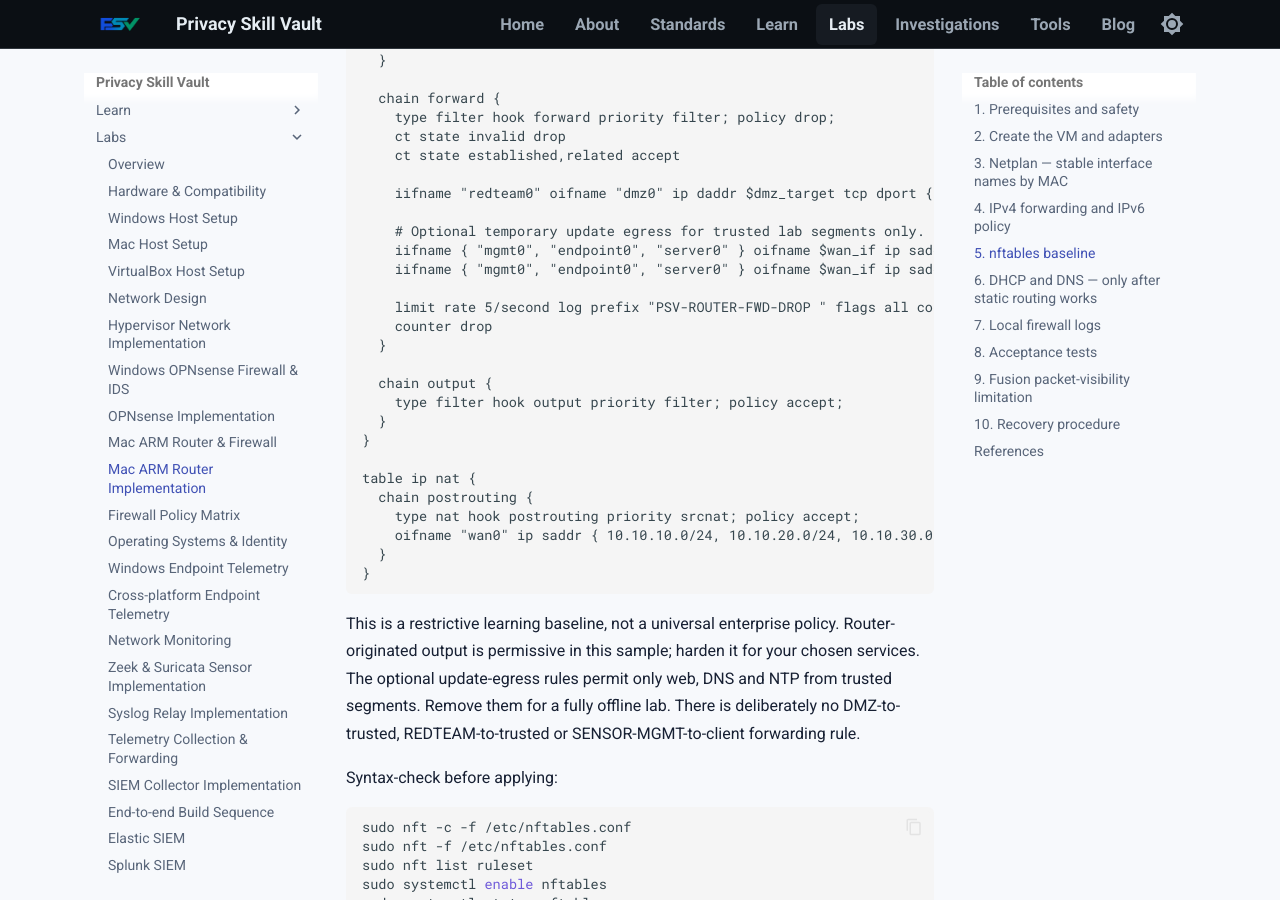
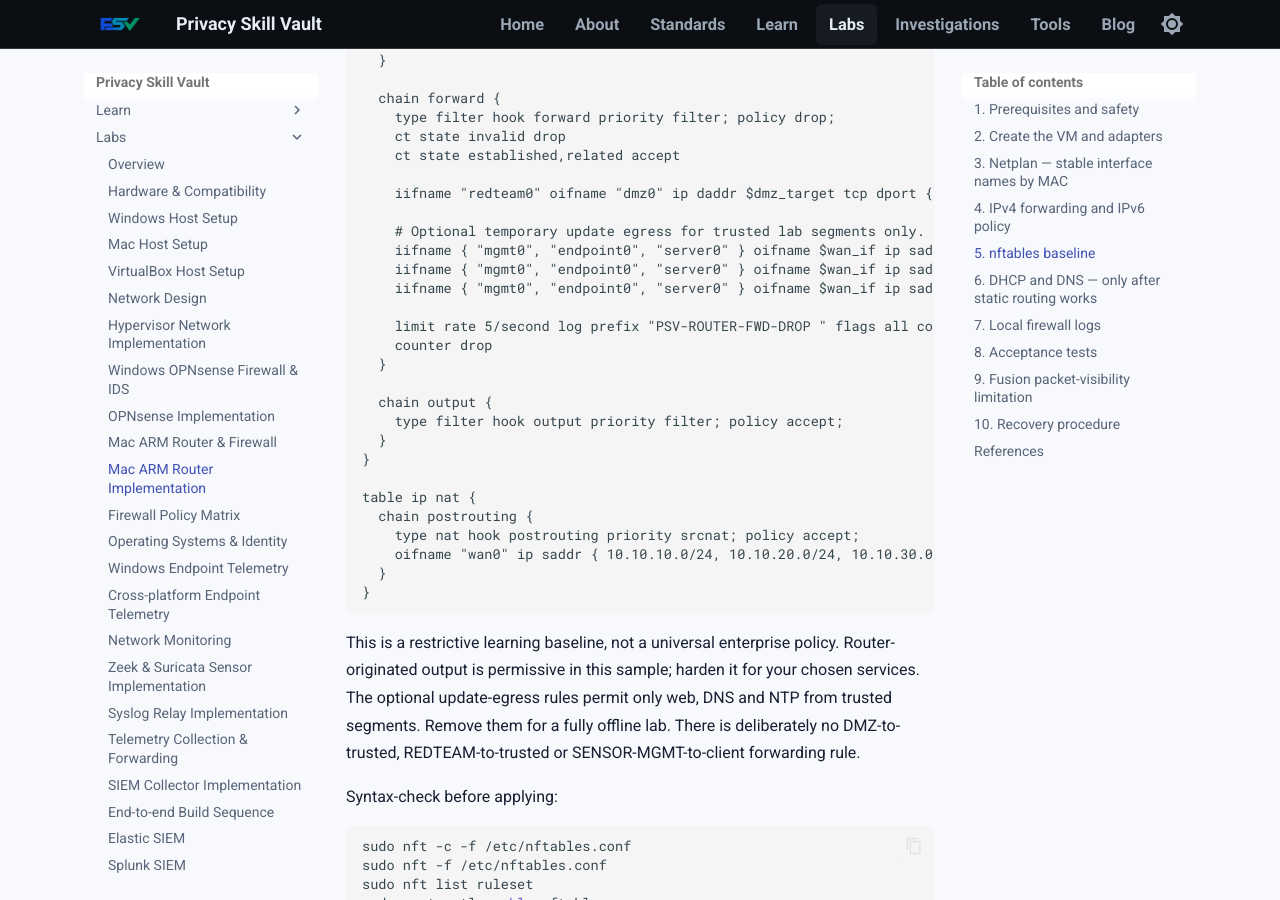
Before and after one commit to PrivacySkillVault/privacyskillvault.github.io, an MkDocs documentation site: the page built from docs/labs/mac-arm-router-implementation.md, in a window 1280 px wide and 900 px high, scrolled down 4435 px. Built offline with MkDocs 1.6.1 and Material for MkDocs 9.7.7, drawn with Linux system fonts in a browser that asks for light colours.

Commit message:
Fix nftables rule line break in DNS egress rules

```diff
--- a/docs/labs/mac-arm-router-implementation.md
+++ b/docs/labs/mac-arm-router-implementation.md
@@ -183,7 +183,8 @@
 
     # Optional temporary update egress for trusted lab segments only.
     iifname { "mgmt0", "endpoint0", "server0" } oifname $wan_if ip saddr { 10.10.10.0/24, 10.10.20.0/24, 10.10.30.0/24 } tcp dport { 80, 443 } ct state new accept
-    iifname { "mgmt0", "endpoint0", "server0" } oifname $wan_if ip saddr { 10.10.10.0/24, 10.10.20.0/24, 10.10.30.0/24 } udp dport { 53, 123 } ct state new accept\n    iifname { "mgmt0", "endpoint0", "server0" } oifname $wan_if ip saddr { 10.10.10.0/24, 10.10.20.0/24, 10.10.30.0/24 } tcp dport 53 ct state new accept
+    iifname { "mgmt0", "endpoint0", "server0" } oifname $wan_if ip saddr { 10.10.10.0/24, 10.10.20.0/24, 10.10.30.0/24 } udp dport { 53, 123 } ct state new accept
+    iifname { "mgmt0", "endpoint0", "server0" } oifname $wan_if ip saddr { 10.10.10.0/24, 10.10.20.0/24, 10.10.30.0/24 } tcp dport 53 ct state new accept
 
     limit rate 5/second log prefix "PSV-ROUTER-FWD-DROP " flags all counter
     counter drop
```
